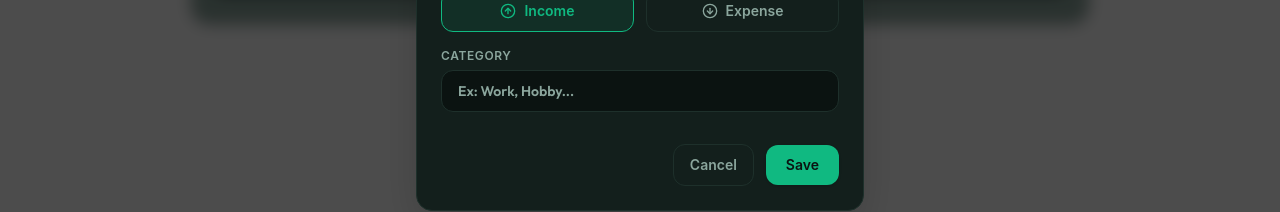
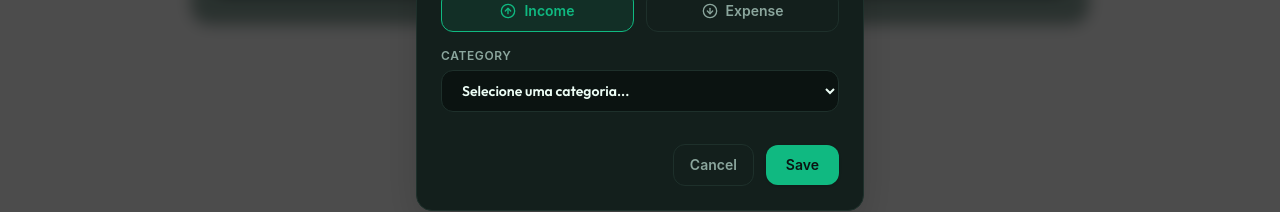
Before and after one commit to daveesin/finance-crud, a React (Vite) app: page / in a window 1280 px wide. Both pictures are taken after a click on the button "New Transaction". Shown: the part 429-641 px from the top of the page. Built offline with nearby package versions, Linux system fonts and the light colour scheme.

Commit message:
Adapt the modal to use TRANSACTION_CATEGORIES as options of category

```diff
--- a/src/components/transaction/NewTransactionModal.jsx
+++ b/src/components/transaction/NewTransactionModal.jsx
@@ -1,6 +1,7 @@
 import { useOutletContext } from "react-router-dom";
 import { useState } from "react";
 import { X, ArrowUpCircle, ArrowDownCircle } from "lucide-react";
+import { TRANSACTION_CATEGORIES } from "../../constants/categories";
 
 function NewTransactionModal({ isModalOpen, onCloseModal, editingTransaction }) {
 
@@ -140,14 +141,25 @@ function NewTransactionModal({ isModalOpen, onCloseModal, editingTransaction })
                         <label className="text-xs font-semibold text-finance-muted uppercase tracking-wider">
                             Category
                         </label>
-                        <input
-                        type="text"
-                        required
-                        placeholder="Ex: Work, Hobby..."
-                        value={category}
-                        onChange={(e) => setCategory(e.target.value)}
-                        className="w-full px-4 py-2.5 rounded-xl bg-finance-bg border border-finance-border text-finance-text placeholder:text-finance-muted text-sm focus:outline-none focus:border-finance-income font-['Outfit']"
-                        />
+                        <select
+                            required
+                            value={category}
+                            onChange={(e) => setCategory(e.target.value)}
+                            className="w-full px-4 py-2.5 rounded-xl bg-finance-bg border border-finance-border text-finance-text text-sm focus:outline-none focus:border-finance-income font-['Outfit'] cursor-pointer"
+                        >
+                            <option value="" disabled hidden>
+                                Selecione uma categoria...
+                            </option>
+                            {TRANSACTION_CATEGORIES.map((cat) => (
+                                <option
+                                    key={cat.id}
+                                    value={cat.label}
+                                    className="bg-finance-card text-finance-text"
+                                >
+                                    {cat.label}
+                                </option>
+                            ))}
+                        </select>
                     </div>
 
                     <div className="flex items-center justify-end gap-3 mt-4">
```
